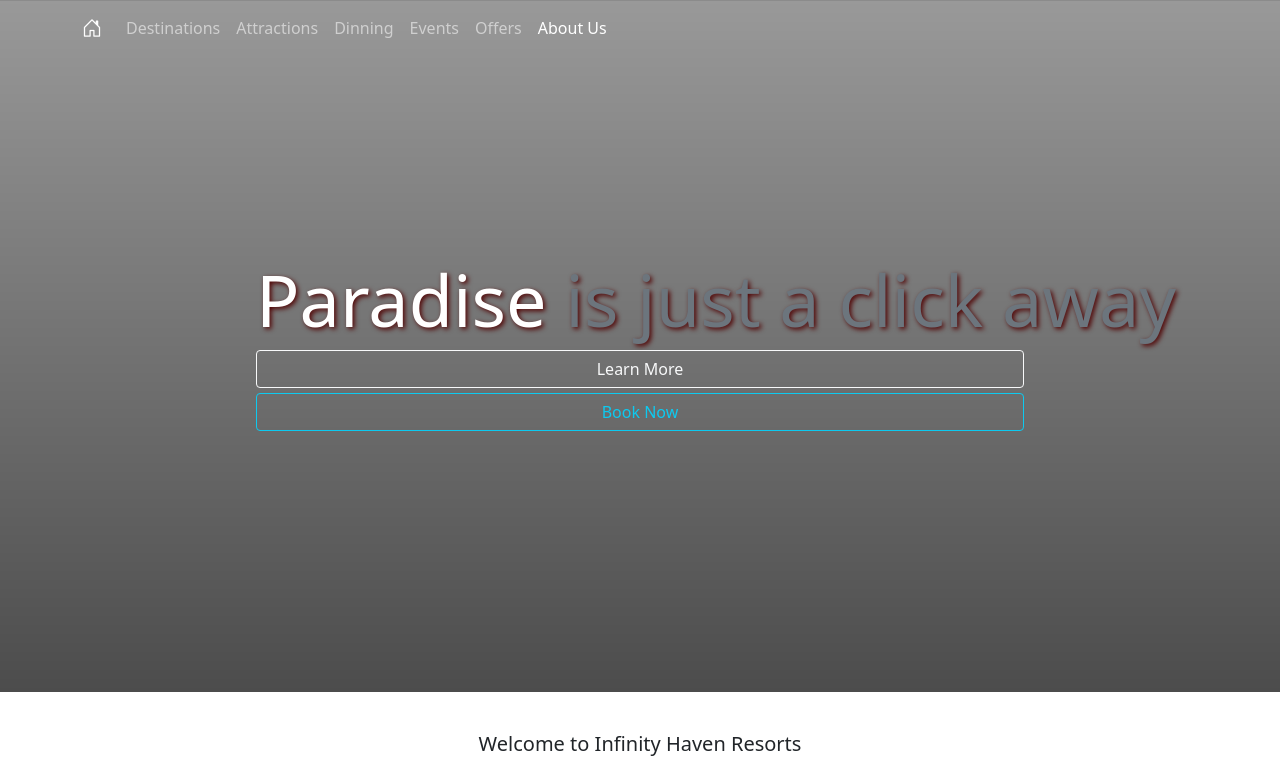
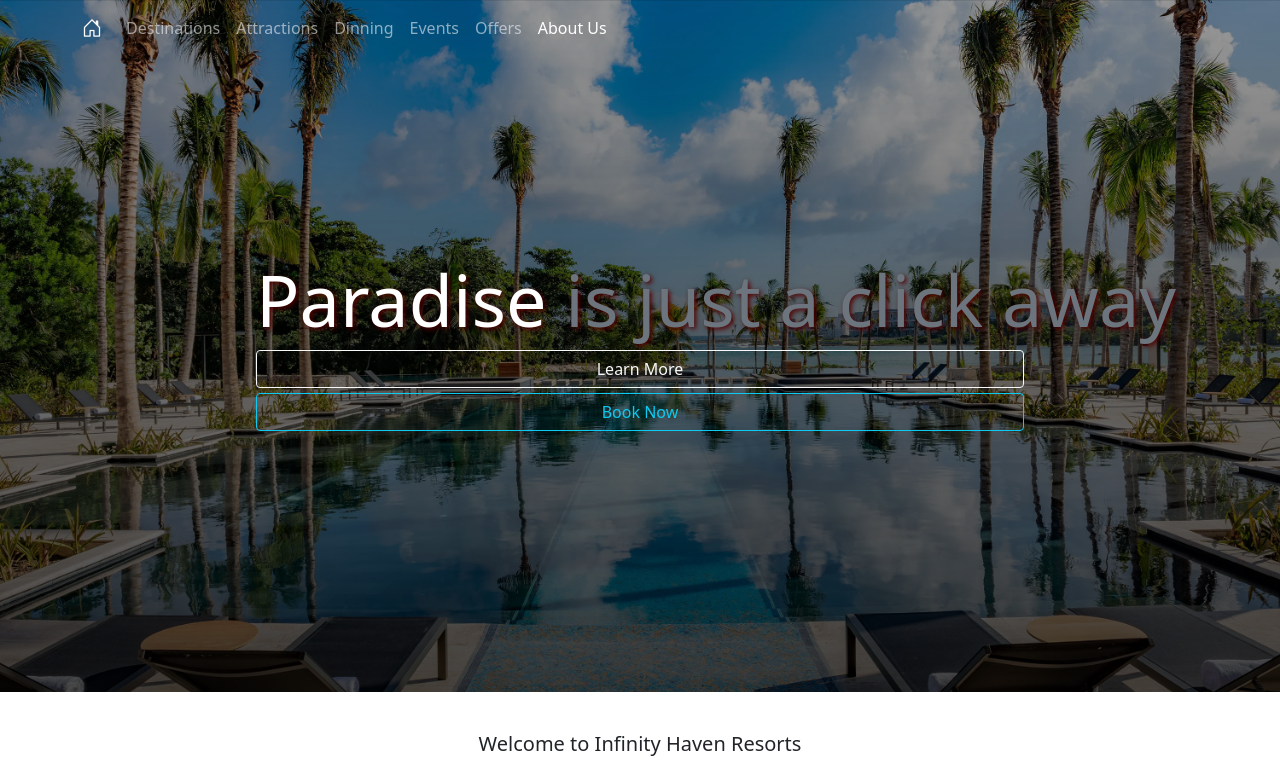
Before and after one commit to arlene-08/Infinity-Haven, a plain HTML site: page index.html in a window 1280 px wide. Shown: the top 761 px of the page. Drawn offline with nearby package versions, Linux system fonts and the light colour scheme; a script that the page names is missing; files whose address does not match are found by name.

Commit message:
Update style.css

```diff
--- a/style.css
+++ b/style.css
@@ -4,7 +4,7 @@ body{
 }
 
 header#home{
-  background-image:linear-gradient(rgba(0,0,0,.4),rgba(0,0,0,.7)), url("img/hero-2.webp");
+  background-image:linear-gradient(rgba(0,0,0,.4),rgba(0,0,0,.7)), url("hero-2.webp");
   background-size: cover;
   background-position: center;
   width:100%;
```
